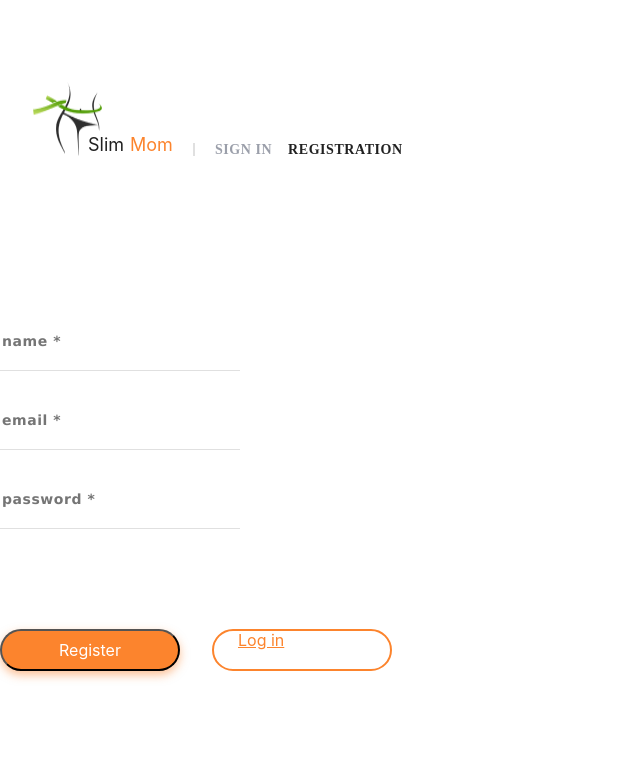
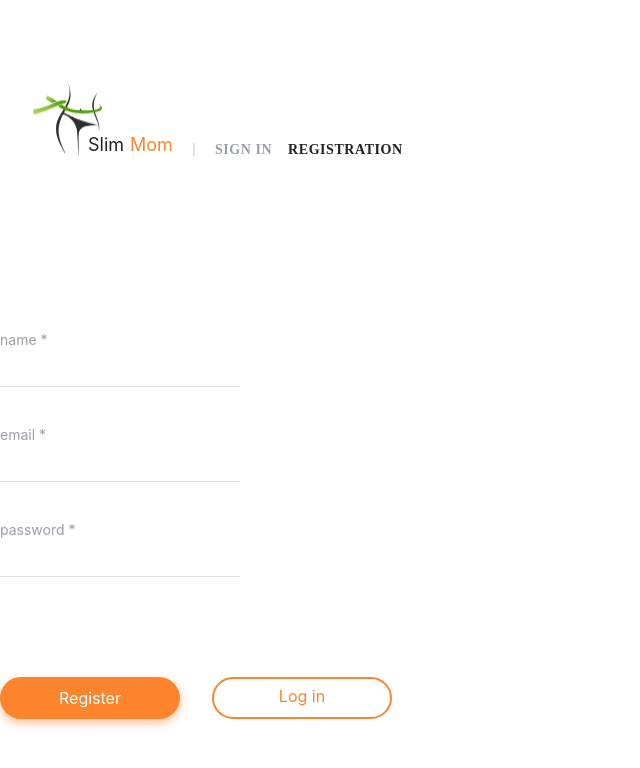
Before and after one commit to Tripoli80/slim-mom-front, a React (Create React App) app: page /registration in a window 1280 px wide. Shown: the top 768 px of the page, without its empty margins (0-640 px from the left). Built offline with nearby package versions, Linux system fonts and the light colour scheme.

Commit message:
fixed authforms styles

```diff
--- a/src/components/AuthForms/AuthForm.styled.js
+++ b/src/components/AuthForms/AuthForm.styled.js
@@ -45,18 +45,21 @@ export const AuthFormTitle = styled.h3`
 
 export const AuthFormLabel = styled.label`
   font-size: 14px;
+  color: #9b9faa;
 `;
 
 export const AuthFormItem = styled(Field)`
   margin-bottom: 40px;
   padding-bottom: 20px;
   width: 100%;
+  background-color: transparent;
+  outline: none;
   font-family: 'Verdana';
   font-weight: 700;
   font-size: 14px;
   line-height: calc(17 / 14);
   letter-spacing: 0.04em;
-  color: #9B9FAA;
+  color: #000000;
   border: none;
   border-bottom: 1px solid #E0E0E0;
 
@@ -81,10 +84,13 @@ export const AuthBtnsWrapper = styled.div`
 
 export const AuthFormNavLink = styled(NavLink)`
   cursor: pointer;
+  text-decoration: none;
   min-width: 180px;
   height: 42px;
+  padding-top: 8px;
   padding-left: 24px;
   padding-right: 24px;
+  text-align : center;
   color: #FC842D;
   background-color: #FFFFFF;
   border: 2px solid #FC842D;
--- a/src/components/AuthForms/LoginForm.js
+++ b/src/components/AuthForms/LoginForm.js
@@ -22,10 +22,10 @@ export const LoginForm = () => {
   return (
     <Formik onSubmit={handleSubmit} initialValues={{ email: '', password: '' }}>
       <AuthFormWrapper>
-        <AuthFormLabel></AuthFormLabel>
-        <AuthFormItem type="email" name="email" placeholder="email *" required />
-        <AuthFormLabel></AuthFormLabel>
-        <AuthFormItem type="password" name="password" placeholder="password *" required />
+        <AuthFormLabel>email *</AuthFormLabel>
+        <AuthFormItem type="email" name="email" required />
+        <AuthFormLabel>password *</AuthFormLabel>
+        <AuthFormItem type="password" name="password" required />
         <AuthBtnsWrapper>
           <Button type="submit">Log in</Button>
           <AuthFormNavLink to="/registration">Register</AuthFormNavLink>
--- a/src/components/AuthForms/RegisterForm.js
+++ b/src/components/AuthForms/RegisterForm.js
@@ -23,12 +23,12 @@ export const RegisterForm = () => {
   return (
     <Formik onSubmit={handleSubmit} initialValues={{ name: '', email: '', password: '' }}>
       <AuthFormWrapper>
-        <AuthFormLabel></AuthFormLabel>
-        <AuthFormItem type="name" name="name" placeholder="name *" required />
-        <AuthFormLabel></AuthFormLabel>
-        <AuthFormItem type="email" name="email" placeholder="email *" required />
-        <AuthFormLabel></AuthFormLabel>
-        <AuthFormItem type="password" name="password" placeholder="password *" required />
+        <AuthFormLabel>name *</AuthFormLabel>
+        <AuthFormItem type="name" name="name" required />
+        <AuthFormLabel>email *</AuthFormLabel>
+        <AuthFormItem type="email" name="email" required />
+        <AuthFormLabel>password *</AuthFormLabel>
+        <AuthFormItem type="password" name="password" required />
         <AuthBtnsWrapper>
           <Button type="submit">Register</Button>
           <AuthFormNavLink to="/singin">Log in</AuthFormNavLink>
--- a/src/components/Button/Button.styled.js
+++ b/src/components/Button/Button.styled.js
@@ -7,6 +7,7 @@ const PrimaryBtn = styled.button`
   padding-left: 24px;
   padding-right: 24px;
   color: #FFFFFF;
+  border: none;
   background-color: #FC842D;
   box-shadow: 0px 4px 10px rgba(252, 132, 45, 0.5);
   border-radius: 30px;
```
Also changed, not shown: 1 other file (tests, documents, lock files or other folders).
